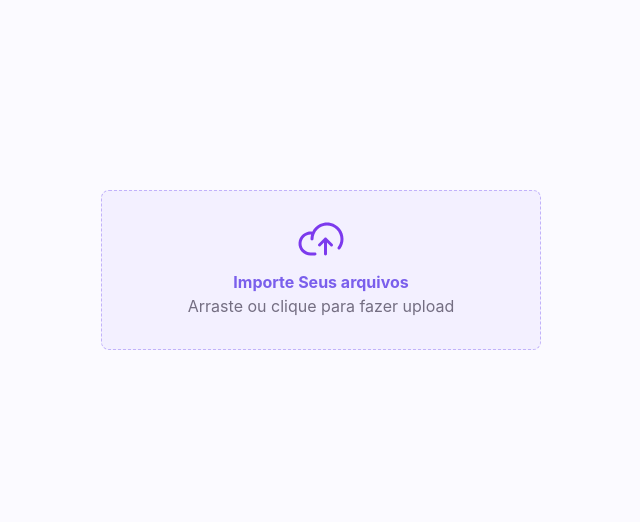
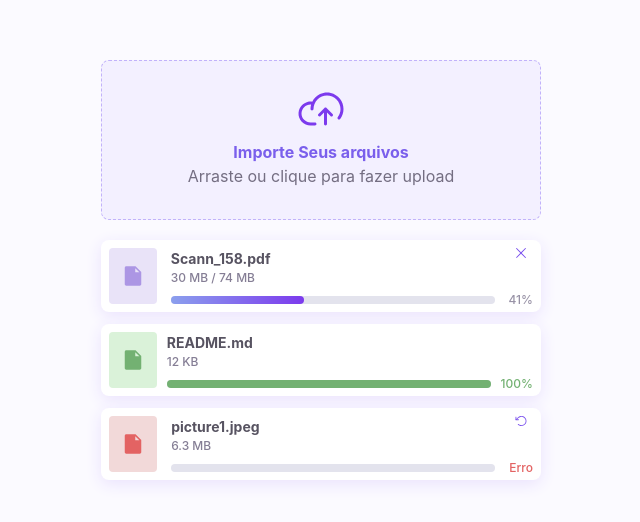
Before and after one commit to jairo-sousa/boracodar-submissions, a React (Vite) app: page / in a window 1280 px wide. Shown: the part 130-652 px from the top of the page, without its empty margins (319-959 px from the left). Built offline with nearby package versions, Linux system fonts and the light colour scheme.

Commit message:
style: set Files

```diff
--- a/src/App.tsx
+++ b/src/App.tsx
@@ -1,10 +1,12 @@
 import { Flex } from "@chakra-ui/react";
 import { FileDropper } from "./components/FileDropper";
+import { Files } from "./components/Files";
 
 export function App() {
 	return (
-		<Flex w="44rem">
+		<Flex w="44rem" gap="2rem" direction="column">
 			<FileDropper />
+			<Files />
 		</Flex>
 	);
 }
--- a/src/components/File.tsx
+++ b/src/components/File.tsx
@@ -1,13 +1,7 @@
 import { Box, Flex, Img, Text } from "@chakra-ui/react";
 import { FileIcon } from "./FileIcon";
-
-type FileProps = {
-	status: "SENDING" | "SENT" | "ERROR";
-	name: string;
-	size: number;
-	totalSendt: number;
-	measurement: string;
-};
+import { Status } from "../types/Status";
+import { FileProps } from "../types/FileProps";
 
 export function File({
 	status,
--- /dev/null
+++ b/src/components/Files.tsx
@@ -0,0 +1,22 @@
+import { Flex } from "@chakra-ui/react";
+import { File } from "./File";
+import { files } from "../utils/getFiles";
+
+export function Files() {
+	return (
+		<Flex gap="1.2rem" direction="column">
+			{files.map((file, i) => {
+				return (
+					<File
+						key={`${file.name} - ${i}`}
+						status={file.status}
+						size={file.size}
+						totalSendt={file.totalSendt}
+						name={file.name}
+						measurement={file.measurement}
+					/>
+				);
+			})}
+		</Flex>
+	);
+}
--- /dev/null
+++ b/src/types/FileProps.ts
@@ -0,0 +1,9 @@
+import { Status } from "./Status";
+
+export type FileProps = {
+	status: Status;
+	size: number;
+	totalSendt: number;
+	name: string;
+	measurement: string;
+};
--- /dev/null
+++ b/src/types/Status.ts
@@ -0,0 +1 @@
+export type Status = "SENDING" | "SENT" | "ERROR";
--- /dev/null
+++ b/src/utils/getFiles.ts
@@ -0,0 +1,25 @@
+import { FileProps } from "../types/FileProps";
+
+export const files: FileProps[] = [
+	{
+		status: "SENDING",
+		size: 74,
+		totalSendt: 30,
+		name: "Scann_158.pdf",
+		measurement: "MB",
+	},
+	{
+		status: "SENT",
+		size: 12,
+		totalSendt: 12,
+		name: "README.md",
+		measurement: "KB",
+	},
+	{
+		status: "ERROR",
+		size: 6.3,
+		totalSendt: 0,
+		name: "picture1.jpeg",
+		measurement: "MB",
+	},
+];
```
